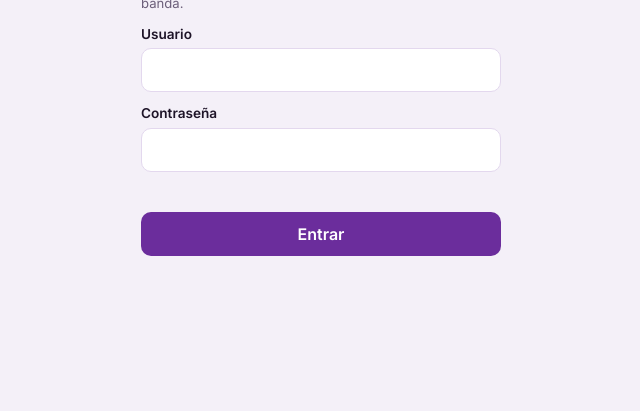
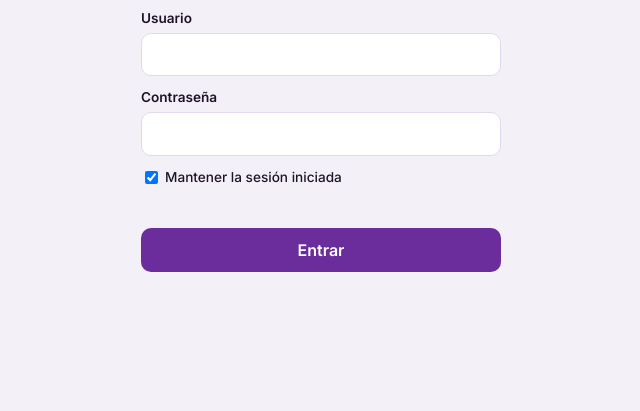
Before and after one commit to Hikari999/oidodecorneta, a plain HTML site: page index.html in a window 1280 px wide. Shown: the part 309-720 px from the top of the page, without its empty margins (319-959 px from the left). Drawn offline with nearby package versions, Linux system fonts and the light colour scheme.

Commit message:
Opción de mantener la sesión iniciada
Co-Authored-By: Claude Opus 5.5 <noreply@anthropic.com>
Claude-Session: https://claude.ai/code/session_01BHuZX89iY7PWbfmtJZV3DY

```diff
--- a/index.html
+++ b/index.html
@@ -109,6 +109,7 @@ footer{font-size:.78rem;color:var(--muted);text-align:center;max-width:60ch;marg
     <p class="hint">Entra con el usuario y la contraseña que te ha dado tu banda.</p>
     <label>Usuario<input id="lgUser" autocomplete="username" autocapitalize="none" required></label>
     <label>Contraseña<input id="lgPass" type="password" autocomplete="current-password" required></label>
+    <label class="chk" style="flex-direction:row;font-weight:500"><input type="checkbox" id="lgRemember" checked> Mantener la sesión iniciada</label>
     <p class="err" id="lgErr"></p>
     <button class="primary" type="submit" id="lgBtn">Entrar</button>
   </form>
@@ -419,7 +420,16 @@ footer{font-size:.78rem;color:var(--muted);text-align:center;max-width:60ch;marg
   const DOMINIO = "dulcenombre.com"; // los usuarios se crean en Supabase como <usuario>@dulcenombre.com
 
   const $ = id => document.getElementById(id);
-  const sb = window.supabase.createClient(SUPABASE_URL, SUPABASE_KEY);
+  // "Mantener la sesión iniciada": con la casilla marcada la sesión se guarda en el navegador;
+  // sin marcar, solo dura hasta cerrar la pestaña o la app
+  const safe = f => { try { return f(); } catch(e) { return null; } };
+  const remember = () => safe(() => localStorage.getItem("corneta:remember")) !== "0";
+  const storage = {
+    getItem: k => safe(() => localStorage.getItem(k)) ?? safe(() => sessionStorage.getItem(k)),
+    setItem: (k, v) => { const st = remember() ? localStorage : sessionStorage; safe(() => st.setItem(k, v)); },
+    removeItem: k => { safe(() => localStorage.removeItem(k)); safe(() => sessionStorage.removeItem(k)); }
+  };
+  const sb = window.supabase.createClient(SUPABASE_URL, SUPABASE_KEY, { auth: { storage, persistSession: true } });
   let me = null, row = null, saveTimer = null;
 
   const cap = n => n ? n.charAt(0).toUpperCase() + n.slice(1) : n;
@@ -447,10 +457,12 @@ footer{font-size:.78rem;color:var(--muted);text-align:center;max-width:60ch;marg
     $("lgErr").textContent = ""; $("lgBtn").disabled = true;
     const u = $("lgUser").value.trim().toLowerCase();
     const email = u.includes("@") ? u : u + "@" + DOMINIO;
+    safe(() => localStorage.setItem("corneta:remember", $("lgRemember").checked ? "1" : "0"));
     const { data, error } = await sb.auth.signInWithPassword({ email, password: $("lgPass").value });
     $("lgBtn").disabled = false;
     if(error){ $("lgErr").textContent = "Usuario o contraseña incorrectos. Pídeselos de nuevo a quien te dio la cuenta."; return; }
     $("lgPass").value = "";
+    if(!remember()){ for(const k of Object.keys(localStorage)) if(k.startsWith("sb-")) safe(() => localStorage.removeItem(k)); }
     start(data.session);
   });
   $("logout").addEventListener("click", async () => { await sb.auth.signOut(); start(null); });
```
